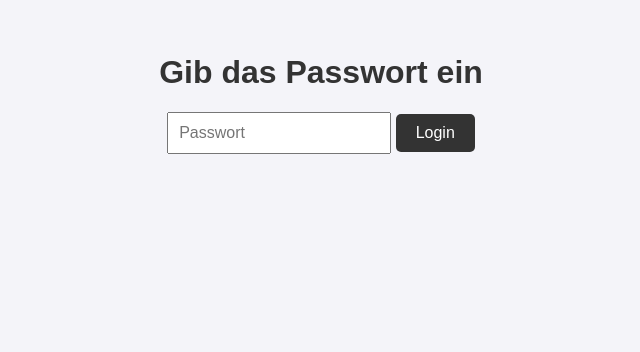
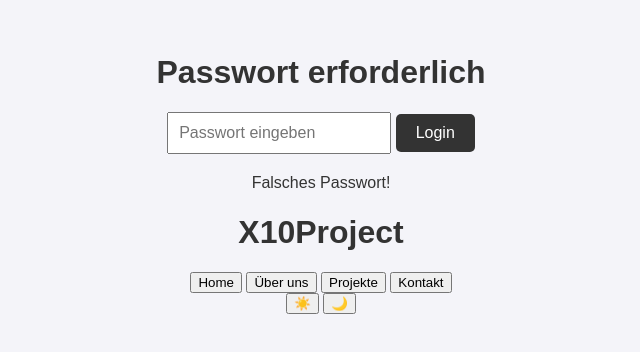
Before and after one commit to X10projectX/X10Project, a plain HTML site: page index.html in a window 1280 px wide. Shown: the part 202-554 px from the top of the page, without its empty margins (319-959 px from the left). Drawn offline with Linux system fonts and the light colour scheme.

Commit message:
Update index.html

```diff
--- a/index.html
+++ b/index.html
@@ -3,21 +3,41 @@
 <head>
     <meta charset="UTF-8">
     <meta name="viewport" content="width=device-width, initial-scale=1.0">
-    <title>Passwortgeschützte Seite</title>
+    <title>X10Project</title>
     <link rel="stylesheet" href="styles.css">
     <script defer src="script.js"></script>
 </head>
 <body>
+    <!-- Login-Bereich -->
     <div id="login-container">
-        <h1>Gib das Passwort ein</h1>
-        <input type="password" id="password-input" placeholder="Passwort">
+        <h1>Passwort erforderlich</h1>
+        <input type="password" id="password-input" placeholder="Passwort eingeben">
         <button id="login-button">Login</button>
-        <p id="error-message" style="color: red; display: none;">Falsches Passwort!</p>
+        <p id="error-message">Falsches Passwort!</p>
     </div>
 
-    <div id="content" style="display: none;">
-        <h1>Willkommen!</h1>
-        <p>Du hast Zugriff auf den geschützten Inhalt.</p>
+    <!-- Hauptseite -->
+    <div id="main-content">
+        <!-- Logo -->
+        <div id="logo-container">
+            <div id="logo">
+                <h1>X10Project</h1>
+            </div>
+        </div>
+
+        <!-- Interaktive Buttons (Layer) -->
+        <div id="layers">
+            <button class="layer">Home</button>
+            <button class="layer">Über uns</button>
+            <button class="layer">Projekte</button>
+            <button class="layer">Kontakt</button>
+        </div>
+    </div>
+
+    <!-- Theme Switch Buttons -->
+    <div id="theme-switch">
+        <button id="light-mode">☀️</button>
+        <button id="dark-mode">🌙</button>
     </div>
 </body>
 </html>
```
